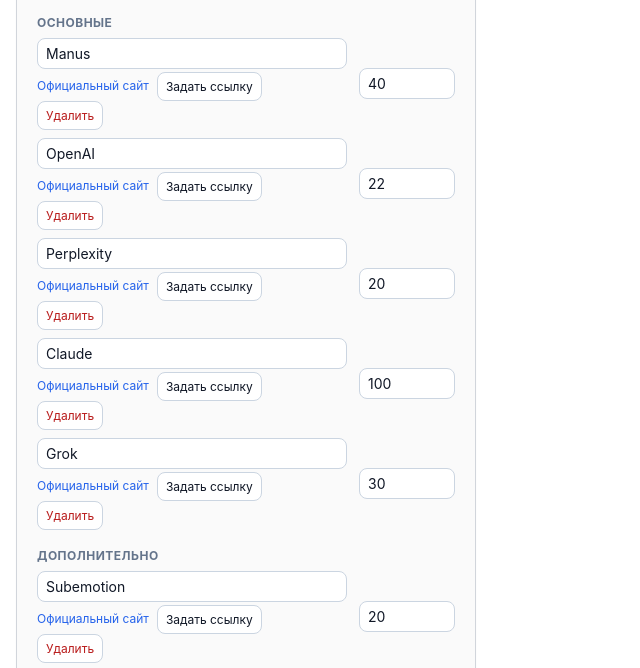
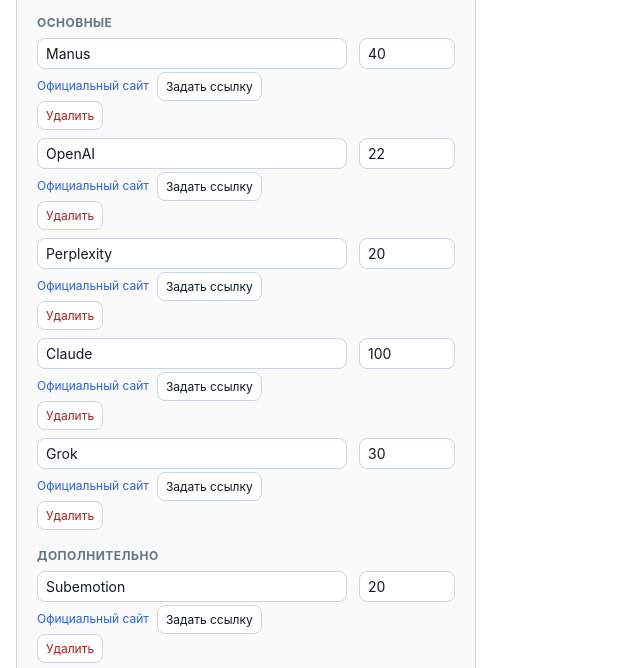
Before and after one commit to global4mo-gif/llm-calculator-notion, a plain HTML site: page index.html in a window 1280 px wide. Shown: the part 63-731 px from the top of the page, without its empty margins (0-640 px from the left). Drawn offline with Linux system fonts and the light colour scheme.

Commit message:
Fix row alignment for editable AI items

```diff
--- a/index.html
+++ b/index.html
@@ -61,7 +61,7 @@
       display: grid;
       grid-template-columns: minmax(0, 1fr) 96px;
       gap: 10px 12px;
-      align-items: center;
+      align-items: start;
     }
 
     .ai-info {
@@ -127,6 +127,10 @@
       font: inherit;
       background: #ffffff;
       color: inherit;
+    }
+
+    .points-input {
+      align-self: start;
     }
 
     .points-input:focus,
```
